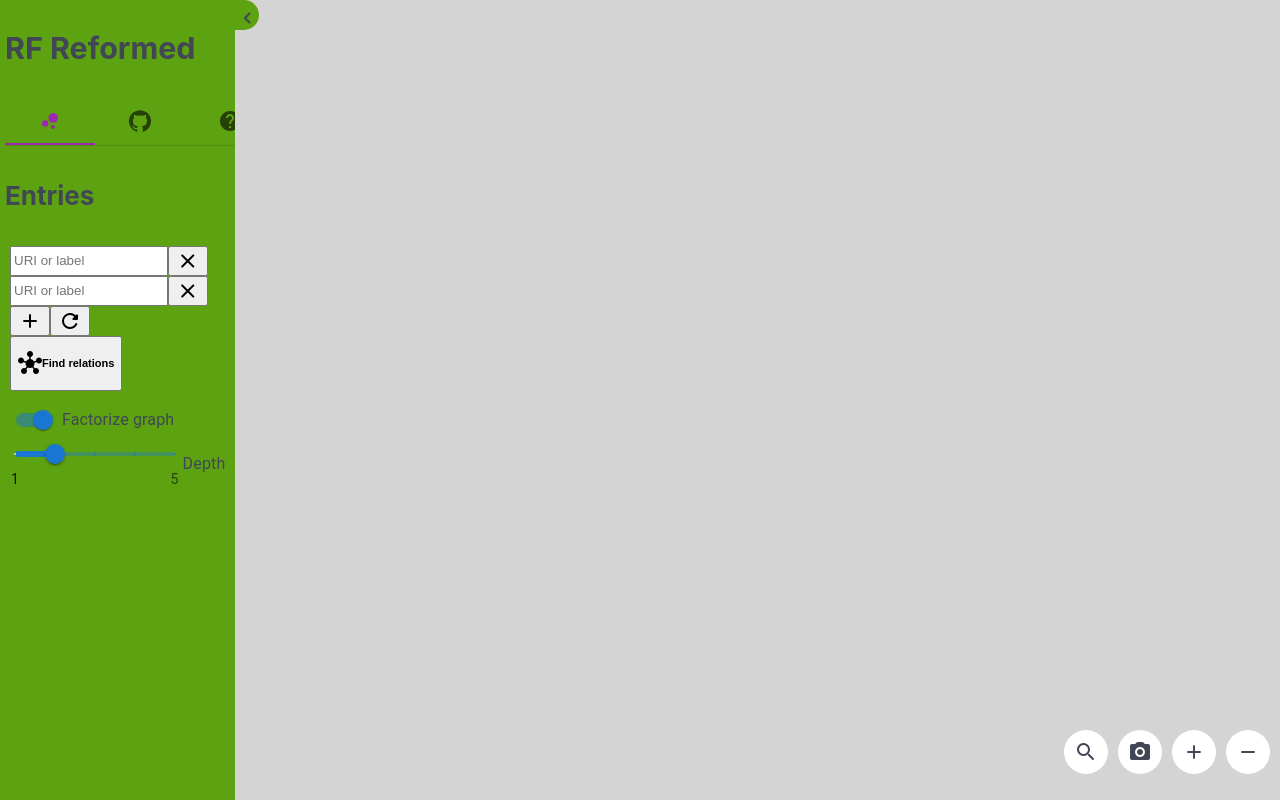
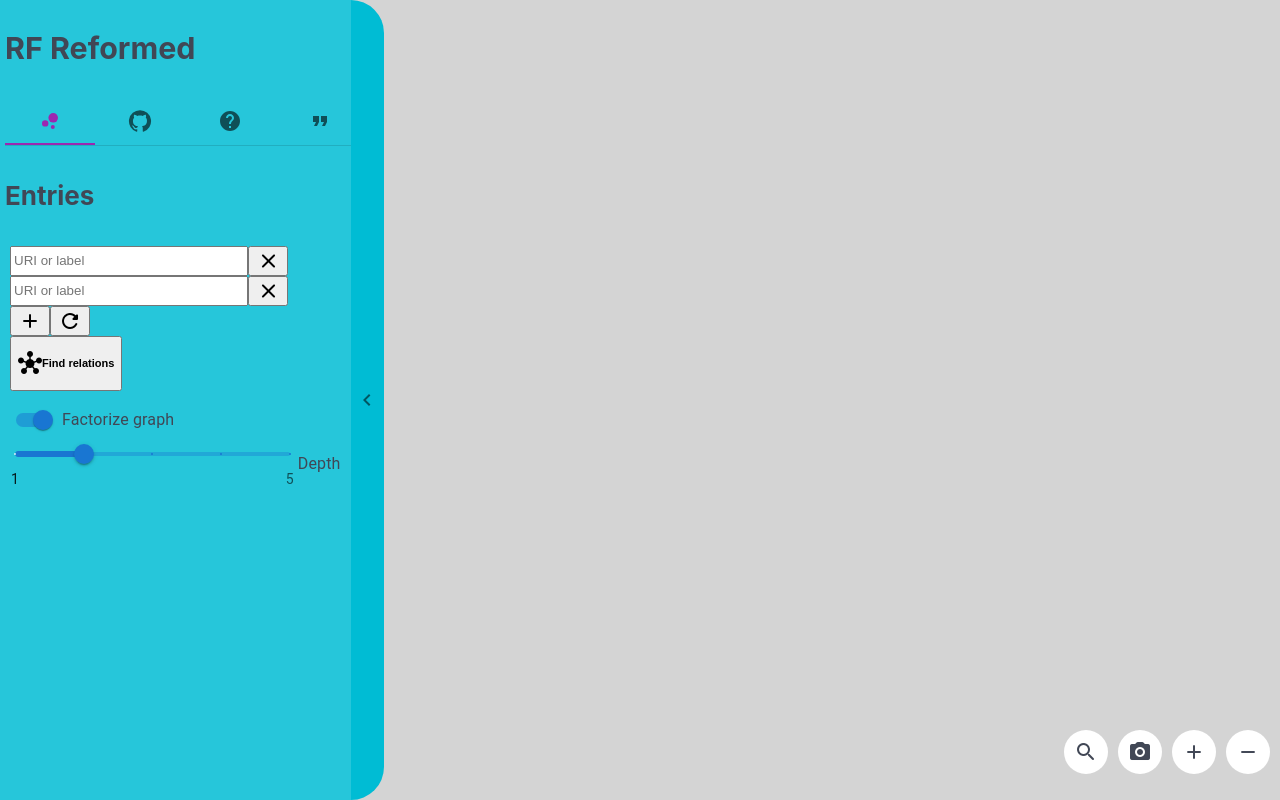
Before and after one commit to WoodenMaiden/RelfinderFrontCytoscape, a React (Create React App) app: page / in a window 1280 px wide. Built offline with nearby package versions, Linux system fonts and the light colour scheme.

Commit message:
feat: resize
Signed-off-by: WoodenMaiden <yann.pomie@laposte.net>

```diff
--- a/package.json
+++ b/package.json
@@ -16,6 +16,7 @@
     "graphology": "^0.24.1",
     "react": "^17.0.2",
     "react-dom": "^17.0.2",
+    "react-resizable": "^3.0.4",
     "react-scripts": "5.0.0",
     "web-vitals": "^2.1.4"
   },
--- a/src/App.css
+++ b/src/App.css
@@ -1,6 +1,7 @@
 :root {
   /*Variables*/
-  --primary: #5da211;
+  --primary: #26C6DA;
+  --primary-variant: #00BCD4;
 }
 
 .App {
--- a/src/components/Pannel.css
+++ b/src/components/Pannel.css
@@ -1,6 +1,5 @@
 #hamburgerMenu {
     height: 100%;
-    width: 20%;
     position: absolute;
     display: flex;
     flex-direction: row;
@@ -9,15 +8,19 @@
     z-index: 100;
 }
 
-#hamburgerMenu #hamburgerIcon{
-    background-color: var(--primary);
-    height: 30px;
+#hamburgerIcon{
+    display: flex;
+    align-items: center;
+    justify-content: center;
+    background-color: var(--primary-variant);
+    height: 100%;
     border-radius: 0 50px 50px 0;
 }
 
-#hamburgerIcon span {
+#hamburgerIconSpan {
     margin: 0 auto;
     width: 100%;
+    cursor: pointer;
 }
 
 #pannel {
@@ -28,10 +31,6 @@
     -moz-transition: width 0.5s ease-in-out;
     -o-transition: width 0.5s ease-in-out;
     transition: width 0.5s ease-in-out
-}
-
-#pannel:nth-child(n) {
-    padding-left: 5px;
 }
 
 #aboutDiv{
--- a/src/components/Pannel.js
+++ b/src/components/Pannel.js
@@ -1,18 +1,22 @@
-import { useState } from "react";
+import { useEffect, useState } from "react";
 
 import InputForm from "./InputForm";
-import { Help, FormatQuote, GitHub, BubbleChart, Search, Add, Remove, CameraAlt } from '@mui/icons-material'
-import { Box, Switch, Slider, FormControlLabel, Tabs, Tab } from '@mui/material'
 
+import { Resizable } from "react-resizable";
+import { Help, FormatQuote, GitHub, BubbleChart, Search, Add, Remove, ChevronLeft, CameraAlt } from '@mui/icons-material'
+import { Box, Switch, Slider, FormControlLabel, Tabs, Tab, IconButton } from '@mui/material'
 
 import "./Pannel.css"
 
 export default function Pannel(props) {
-    const [value, setValue] = useState(0)
+    const MAX_DEPTH = 5
+    const MIN_WIDTH = window.innerWidth * 30 / 100
+    const MAX_WIDTH = window.innerWidth;
 
-    let deployed = true;
+    const [value, setValue] = useState(0);
+    const [isDeployed, setDeployed] = useState(true);
+    const [width, setWidth] = useState(MIN_WIDTH)
 
-    const MAX_DEPTH = 5
                     /* equivalent of range in python*/
                     /*              v               */
     const genMark = n => [...Array(n).keys()].map(m => (m+1 > 1 && m+1 < n)? {value: m+1}: {value: m+1, label:`${m+1}`})
@@ -20,35 +24,39 @@ export default function Pannel(props) {
     const middleSubmit = props.submitCallback
     const handleSwitch = props.switchCallback
 
-    function deploy(e) {
+    function deploy(deployed) {
         const pannel = document.getElementById('pannel')
         const hamburgerIcon = document.getElementById('hamburgerIconSpan')
 
-        if(deployed) {
+        if(!deployed) {
             setTimeout(() => {
-                for (const pannelElement of pannel.children) {
-                    pannelElement.style.display = "none"
-                }
+                for (const pannelElement of pannel.children)
+                    pannelElement.style.visibility = "collapse"
             }, 150)
 
             pannel.style.width = "0px"
+            pannel.style.paddingLeft = "0px"
             hamburgerIcon.style.transform = 'rotate(-180deg)'
+            console.log("pannel = " + document.getElementById('pannel').offsetWidth)
+
         }
         else {
             setTimeout(() => {
-                for (const pannelElement of pannel.children) {
-                    if (pannelElement.id === "aboutDiv") pannelElement.style.display = "flex"
-                    else pannelElement.style.display = "block"
-                }
+                for (const pannelElement of pannel.children)
+                    pannelElement.style.visibility = "visible"
             }, 500-150)
 
             pannel.style.width = "90%"
+            pannel.style.paddingLeft = "5px"
             hamburgerIcon.style.transform = 'rotate(0deg)'
+            console.log("pannel = " + document.getElementById('pannel').offsetWidth)
+
+        }
     }
 
-        deployed = !deployed
-    }
-
+    useEffect(() => {
+        deploy(isDeployed)
+    }, [isDeployed])
 
 /*
      _   _                 _ _
@@ -61,10 +69,24 @@ export default function Pannel(props) {
     const handleChange = (event, newValue) => {
         setValue(newValue);
     };
+    const handleDeploy = (event) => {
+        setDeployed(!isDeployed)
+    };
+    const handleResize = (event, {element, size, handle}) => {
+        if (size.width >= MIN_WIDTH && size.width <= MAX_WIDTH) setWidth(size.width)
+    };
 
     return (
-        <div id="hamburgerMenu">
-            <Box id="pannel">
+        <Box sx={{display: "flex", flexDirection: "row"}}>
+            <Resizable  width={width} height={100} onResize={handleResize}
+                        handle={
+                            <Box id="hamburgerIcon" className="clickable"
+                                 sx={{cursor: (isDeployed)?"col-resize" :"pointer"}} onClick={handleDeploy}>
+                                <IconButton sx={{height: "10%"}} children={<ChevronLeft id="hamburgerIconSpan"/>}/>
+                            </Box>
+                        } handleSize={[1]} resizeHandles={['e']}>
+                <Box id="hamburgerMenu" sx={{width: `${width}px`}}>
+                    <Box id="pannel" sx={{paddingLeft: 5}}>
                         <h3>RF Reformed</h3>
                         <Box id="aboutDiv" sx={{ borderBottom: 1, borderColor: 'divider' }}>
                             <Tabs value={value} onChange={handleChange} textColor="secondary" indicatorColor="secondary">
@@ -80,7 +102,7 @@ export default function Pannel(props) {
                                 <InputForm submitCallback={middleSubmit}/>
                                 <Box sx={{display: "flex", flexDirection: "column", padding: "10px"}}>
                                     <FormControlLabel control={<Switch onChange={handleSwitch} defaultChecked/>} label="Factorize graph" />
-                            <FormControlLabel sx={{m: 0, width : (deployed)? "100%": 0}} control={<Slider onChange={props.depthCallback}
+                                    <FormControlLabel sx={{m: 0, width : (isDeployed)? "100%": 0}} control={<Slider onChange={props.depthCallback}
                                         aria-label="Temperature" valueLabelDisplay="auto" sx={{marginRight: 1}}
                                         min={1} max={MAX_DEPTH} step={1} defaultValue={2} marks={genMark(MAX_DEPTH)}/>}
                                     label="Depth" />
@@ -108,15 +130,10 @@ export default function Pannel(props) {
                             <code>Cytoscape JS:</code> <p>Cytoscape.js: a graph theory library for visualisation and analysis<br/><br/>Franz M, Lopes CT, Huck G, Dong Y, Sumer O, Bader GD</p>
                             <code>Graphology JS:</code> <p>Guillaume Plique. (2021). Graphology, a robust and multipurpose Graph object for JavaScript.<br/><br/>Zenodo. <a target="_blank" href="https://doi.org/10.5281/zenodo.5681257">https://doi.org/10.5281/zenodo.5681257</a></p>
                             <code>Sparql-http-client: </code> <p><a target="_blank" href="https://github.com/zazuko/sparql-http-client">https://github.com/zazuko/sparql-http-client</a></p>
-
                         </Box>
-
                     </Box>
-            <Box id="hamburgerIcon" className="clickable" onClick={deploy}>
-                <span id="hamburgerIconSpan" className="material-icons-round">
-                    chevron_left
-                </span>
                 </Box>
-        </div>
+            </Resizable>
+        </Box>
     )
 }
```
Also changed, not shown: 1 other file (tests, documents, lock files or other folders). Lines whose indentation alone changed are shown as unchanged.
